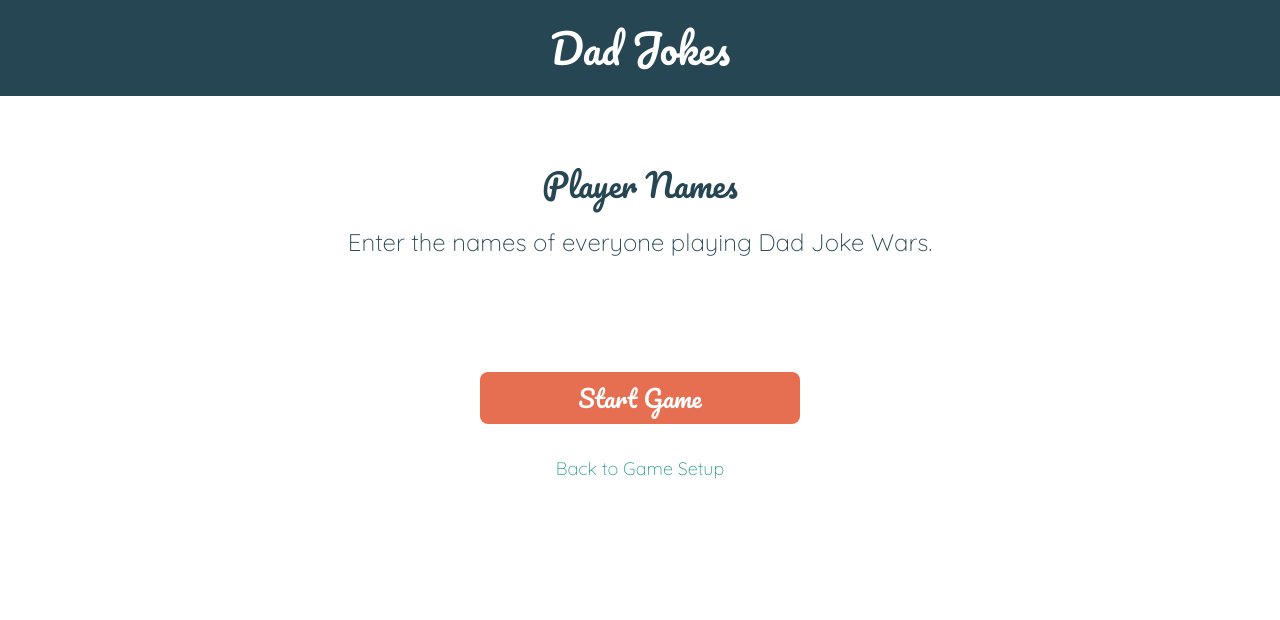
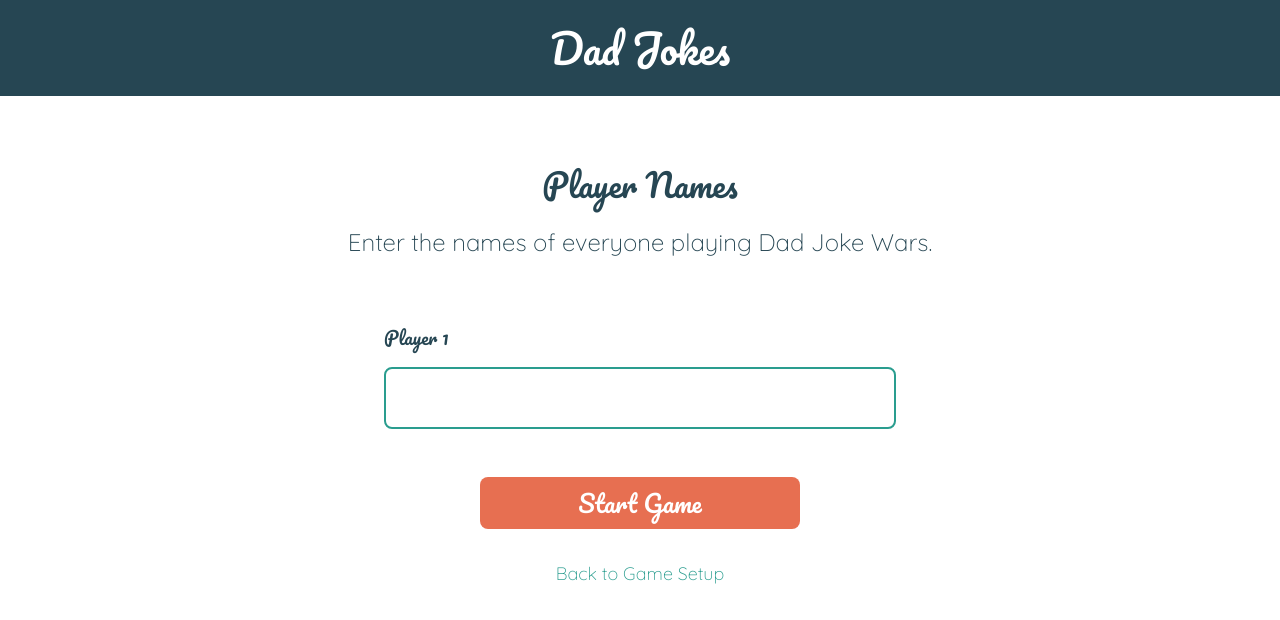
Before and after one commit to MitchellHCrane/dadjokewars, a React (Create React App) app: page /player-names in a window 1280 px wide. Shown: the top 620 px of the page. Built offline with nearby package versions, Linux system fonts and the light colour scheme.

Commit message:
player input displaying but only one

```diff
--- a/src/features/player_names/PlayerNames.tsx
+++ b/src/features/player_names/PlayerNames.tsx
@@ -3,15 +3,16 @@ import { Link } from "react-router-dom";
 import type { RootState } from "../../app/store";
 
 function PlayerNames() {
-  const tasks = useSelector((state: RootState) => state.tasks);
-
-  const playerCountInput = tasks.playerCount;
+  const playerCountUserInput = useSelector(
+    (state: RootState) => state.tasks.playerCount
+  );
 
   const playerNameInput = () => {
+    for (let i = 0; i <= playerCountUserInput; i++) {
       return (
         <div className="inputContainer">
           <label htmlFor="playerName" id="gameSetupPlayerP" className="playerP">
-          Player 1
+            Player {i + 1}
           </label>
           <input
             className="playerNamesInput"
@@ -20,7 +21,9 @@ function PlayerNames() {
           ></input>
         </div>
       );
+    }
   };
+
   return (
     <>
       {/* Layout */}
@@ -34,8 +37,7 @@ function PlayerNames() {
           </div>
           {/* End Page Heading Styles */}
           {/* Player Names  */}
-
-          {/* player name inputs here  */}
+          {playerNameInput()}
         </div>
         {/* End Page Content Test*/}
 
```
Lines whose indentation alone changed are shown as unchanged.
